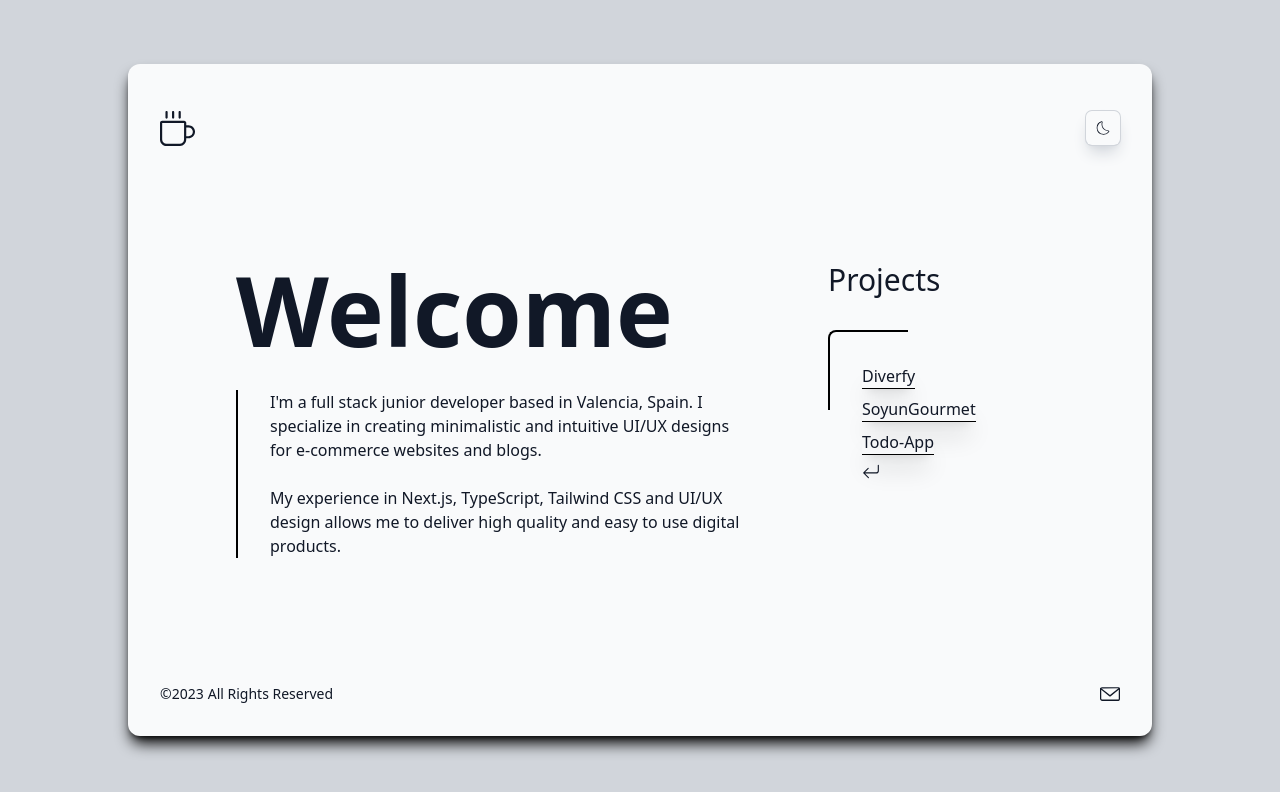
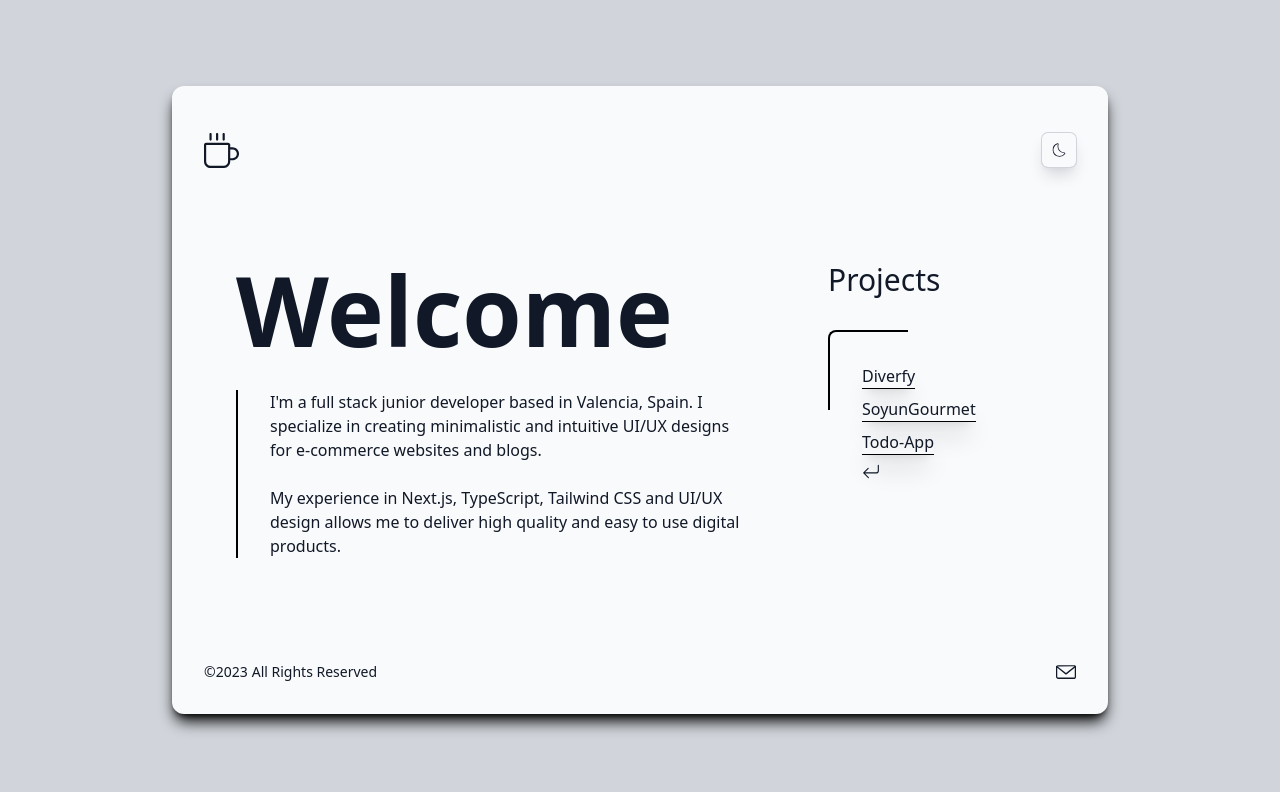
Before and after one commit to CarlosPProjects/PortfolioMain, a Next.js app: page / in a window 1280 px wide. Shown: the top 792 px of the page. Built offline with nearby package versions, Linux system fonts and the light colour scheme.

Commit message:
last update 1.2

```diff
--- a/components/Layout.tsx
+++ b/components/Layout.tsx
@@ -16,10 +16,10 @@ const Layout: FC<Props> = ({ children }) => {
         <link rel="icon" href="favicon.svg" type="image/svg+xml" />
       </Head>
 
-      <div className="w-full h-screen max-lg:p-8 max-sm:p-0 p-16">
+      <div className="w-full h-full max-lg:p-8 max-sm:p-0 p-16 flex justify-center items-center">
         <div className="bg-gray-50 dark:bg-[#1d1d20] w-full h-full p-8 flex flex-col rounded-xl max-sm:rounded-none max-sm:shadow-none shadow-black shadow-lg">
           <Header />
-          <div className="flex-grow flex items-center justify-center max-sm:pt-8">
+          <div className="flex-grow flex items-center justify-center px-8 max-md:py-8 py-20 max-sm:py-8 max-sm:px-0">
             {children}
           </div>
           <Footer />
--- a/pages/_document.tsx
+++ b/pages/_document.tsx
@@ -4,7 +4,7 @@ export default function Document() {
   return (
     <Html lang="en" className="dark">
       <Head />
-      <body>
+      <body className="min-h-screen justify-center flex items-center">
         <Main />
         <NextScript />
       </body>
--- a/sections/Footer.tsx
+++ b/sections/Footer.tsx
@@ -3,7 +3,7 @@ import Link from "next/link";
 
 const Footer = () => {
   return (
-    <footer className="flex justify-between items-center dark:text-gray-50 text-sm max-sm:pb-8">
+    <footer className="flex justify-between items-center dark:text-gray-50 text-sm">
       <div>
         &copy;
         {new Date().getFullYear()}
```
